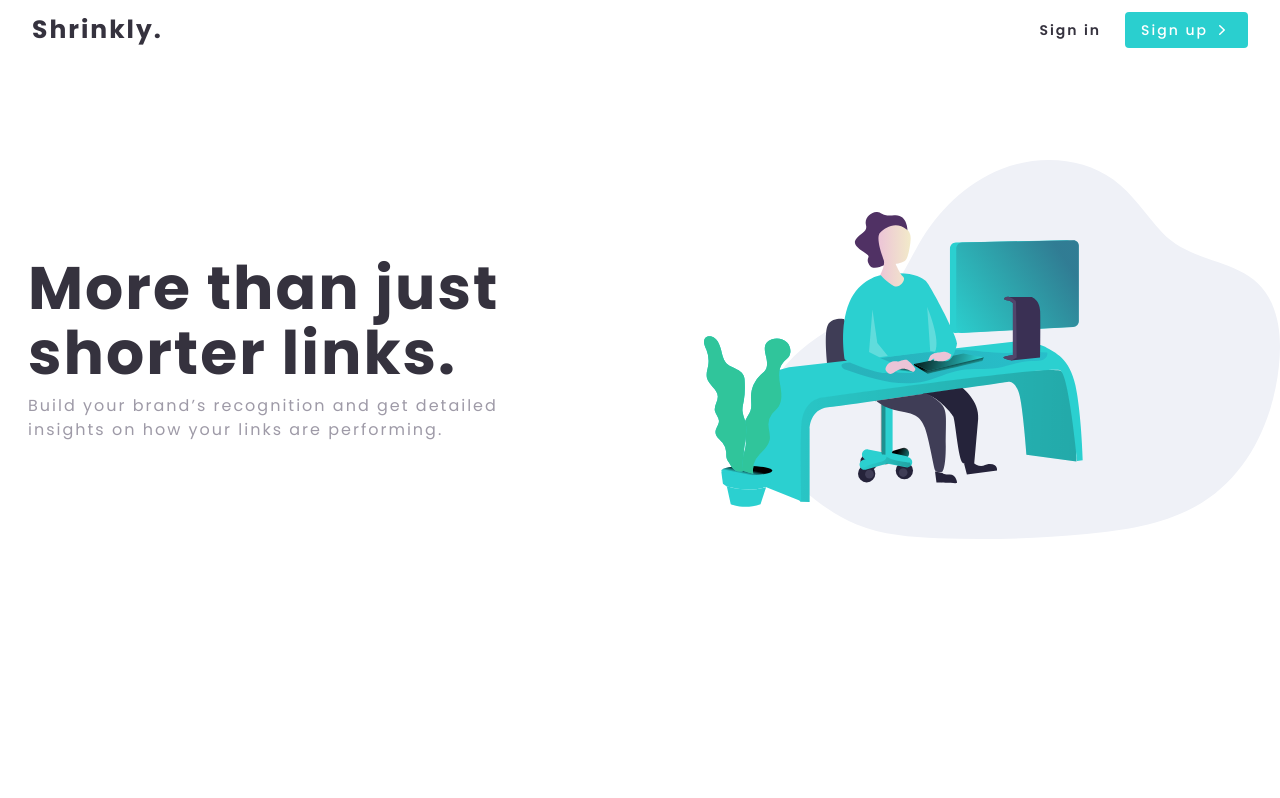
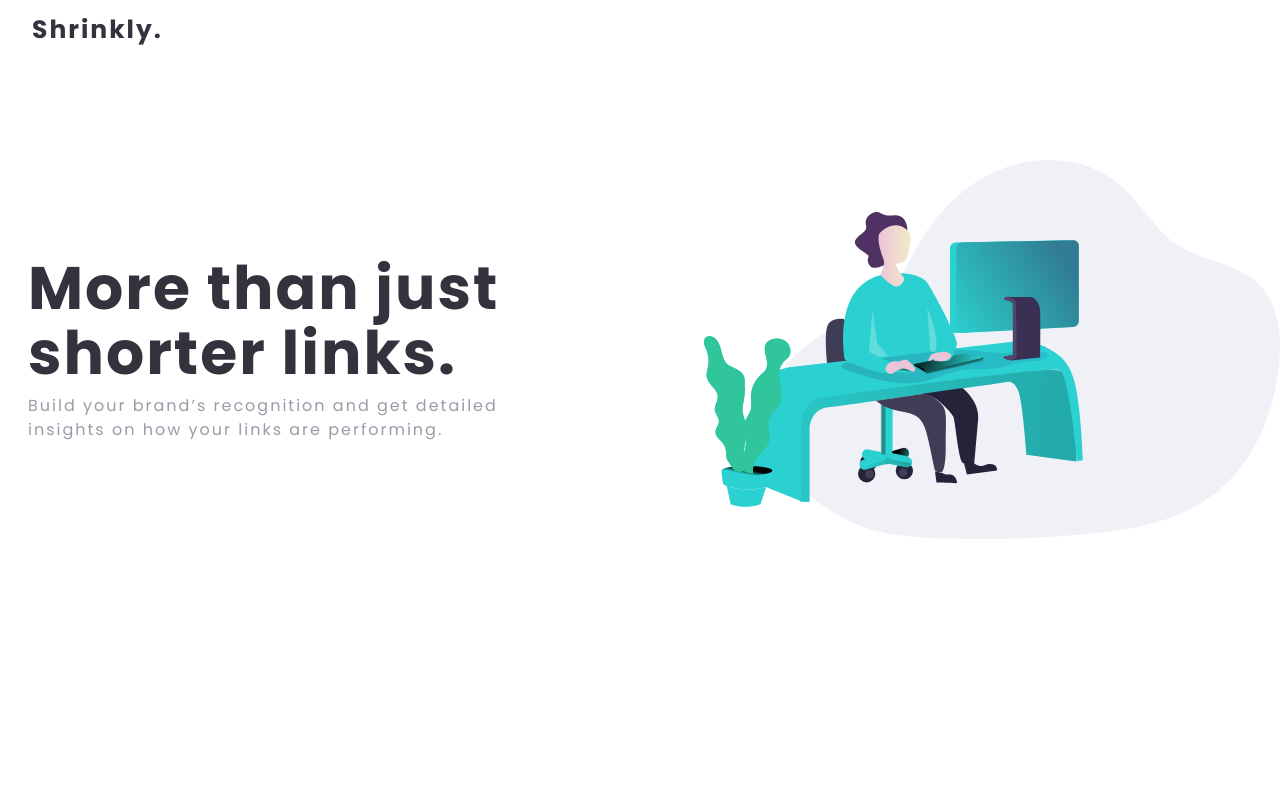
Before and after one commit to UsamaBinKashif/shortly, a Next.js app in the folder client/: page / in a window 1280 px wide. Shown: the top 798 px of the page. Built offline with nearby package versions, Linux system fonts and the light colour scheme.

Commit message:
some work

```diff
--- a/client/app/lib/constants.js
+++ b/client/app/lib/constants.js
@@ -86,8 +86,8 @@ export const dummyLinks = [
   },
 ];
 
-// export const BASE_URL = "https://rel-ink.vercel.app";
-export const BASE_URL = "http://localhost:8080";
+export const BASE_URL = "https://rel-ink.vercel.app";
+// export const BASE_URL = "http://localhost:8080";
 export const statistics = [
   {
     title: "Brand Recognition",
--- a/client/app/ui/header/Header.jsx
+++ b/client/app/ui/header/Header.jsx
@@ -22,7 +22,7 @@ const Header = () => {
           >
             <h1 className="text-neutral-dark-blue">Shrinkly.</h1>
           </Link>
-          <div className="md:hidden">
+          {/* <div className="md:hidden">
             <button
               className="menu-btn text-gray-500 hover:text-gray-800"
               onClick={() => setState(!state)}
@@ -57,9 +57,9 @@ const Header = () => {
                 </svg>
               )}
             </button>
-          </div>
+          </div> */}
         </div>
-        <div
+        {/* <div
           className={`flex-1 items-center mt-8 md:mt-0 md:flex  ${
             state ? "block  " : " hidden"
           } `}
@@ -90,7 +90,7 @@ const Header = () => {
               </svg>
             </Link>
           </div>
-        </div>
+        </div> */}
       </div>
     </header>
   );
```
